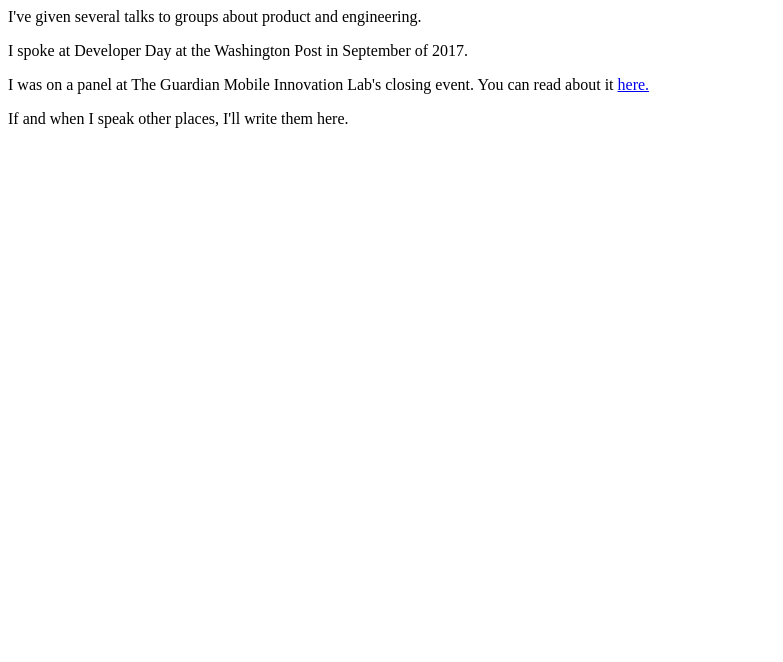
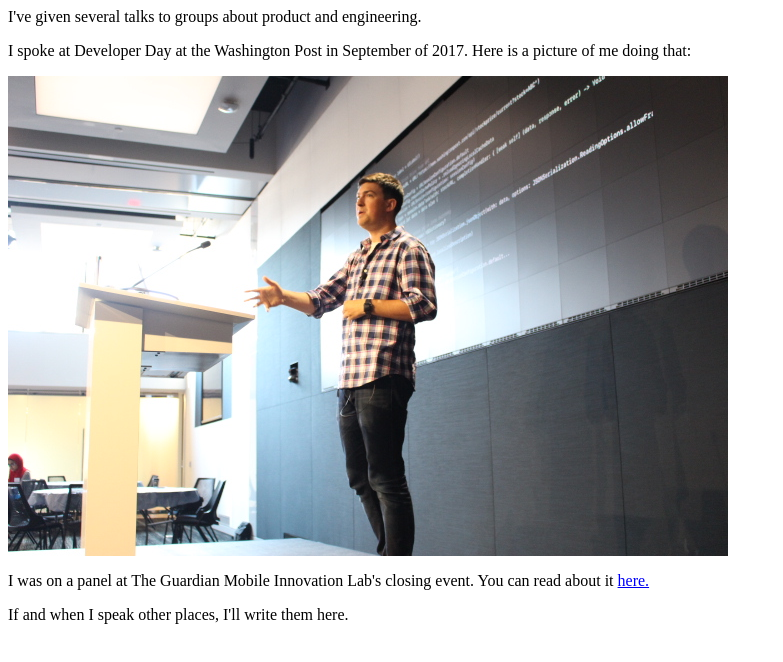
Before and after one commit to adamcleavey/adamcleavey.github.io, a plain HTML site: page talks.html in a window 1280 px wide. Shown: the whole page, without its empty margins (0-783 px from the left). Drawn offline with Linux system fonts and the light colour scheme.

Commit message:
things about talks

```diff
--- a/talks.html
+++ b/talks.html
@@ -8,9 +8,10 @@
 		}
 	</style>
 </head>
-<body id="index" onload="">
+<body id="index">
 	<p>I've given several talks to groups about product and engineering.</p>
-	<p>I spoke at Developer Day at the Washington Post in September of 2017.</p>
+	<p>I spoke at Developer Day at the Washington Post in September of 2017. Here is a picture of me doing that:</p>
+	<img src="talking.jpeg" alt="it's me, talking"/>
 	<p>I was on a panel at The Guardian Mobile Innovation Lab's closing event. You can read about it <a href="https://medium.com/the-guardian-mobile-innovation-lab/whats-next-for-mobile-innovation-in-news-628780754171">here.</a></p>
 	<p>If and when I speak other places, I'll write them here.</p>
 </body>
```
Also changed, not shown: talking.jpeg (added).
